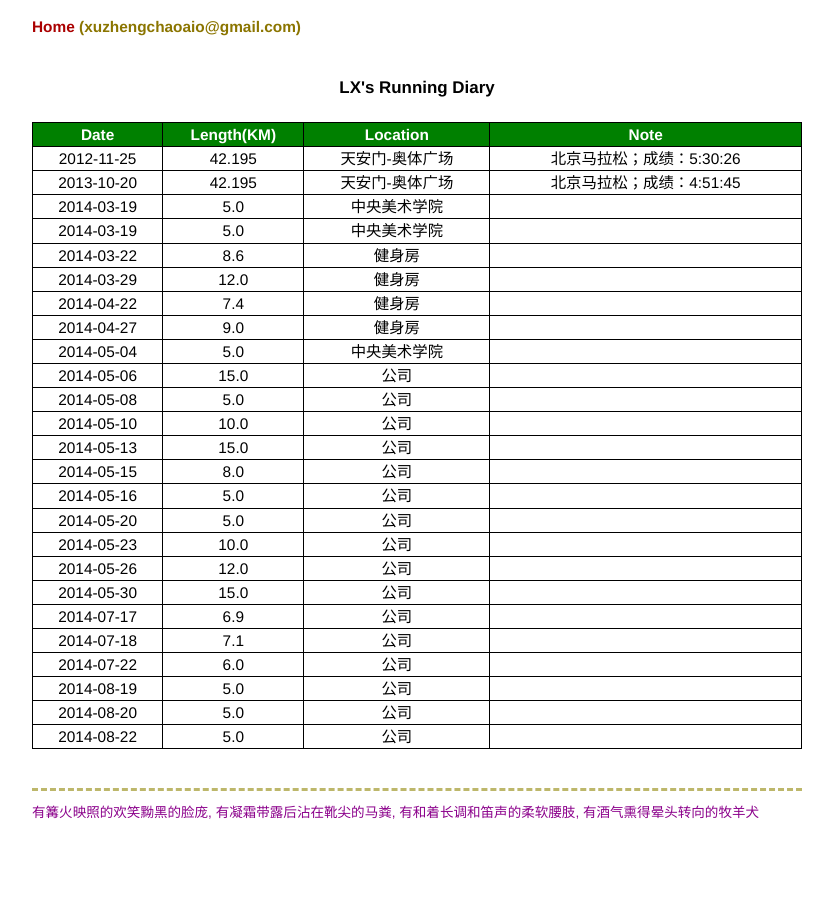
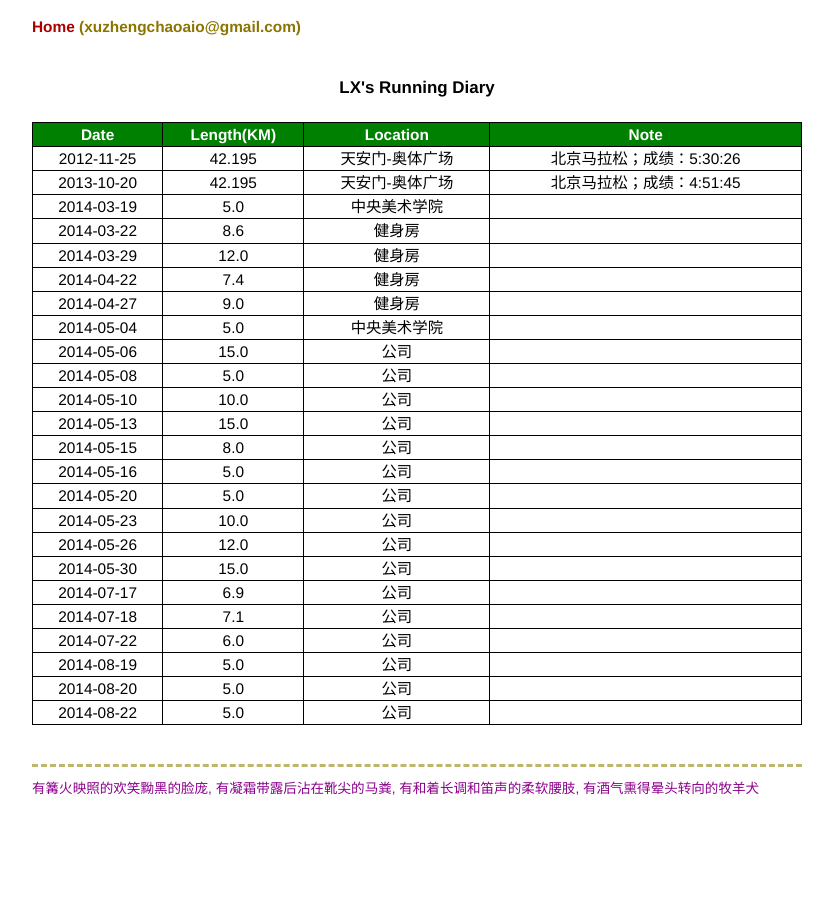
Before and after one commit to byrlx/byrlx.github.io, a Jekyll site: the page running.html, which Jekyll copies as it is, in a window 1280 px wide. Shown: the whole page, without its empty margins (223-1056 px from the left). Built offline with Jekyll 4.4.1, drawn with Linux system fonts in a browser that asks for light colours; Markdown is read by kramdown in place of the engine named in the settings.

Commit message:
Update running.html

```diff
--- a/running.html
+++ b/running.html
@@ -40,7 +40,6 @@ var WRInitTime=(new Date()).getTime();
 <tr > <th>  Date </th><th>  Length(KM) </th><th>  Location </th><th>  Note </th>  </tr>
 <tr> <td>  2012-11-25 </td><td>  42.195 </td><td>  天安门-奥体广场 </td> <td> 北京马拉松；成绩：5:30:26</td></tr>
 <tr> <td>  2013-10-20 </td><td>  42.195 </td><td>  天安门-奥体广场 </td> <td> 北京马拉松；成绩：4:51:45</td></tr>
-<tr> <td>  2014-03-19 </td><td>  5.0 </td><td>  中央美术学院 </td><td></td> </tr>
 <tr> <td>  2014-03-19 </td><td>  5.0 </td><td>  中央美术学院 </td><td></td> </tr>
 <tr> <td>  2014-03-22 </td><td>  8.6 </td><td>  健身房 </td> <td></td></tr>
 <tr> <td>  2014-03-29 </td><td>  12.0 </td><td>  健身房 </td> <td></td></tr>
```
